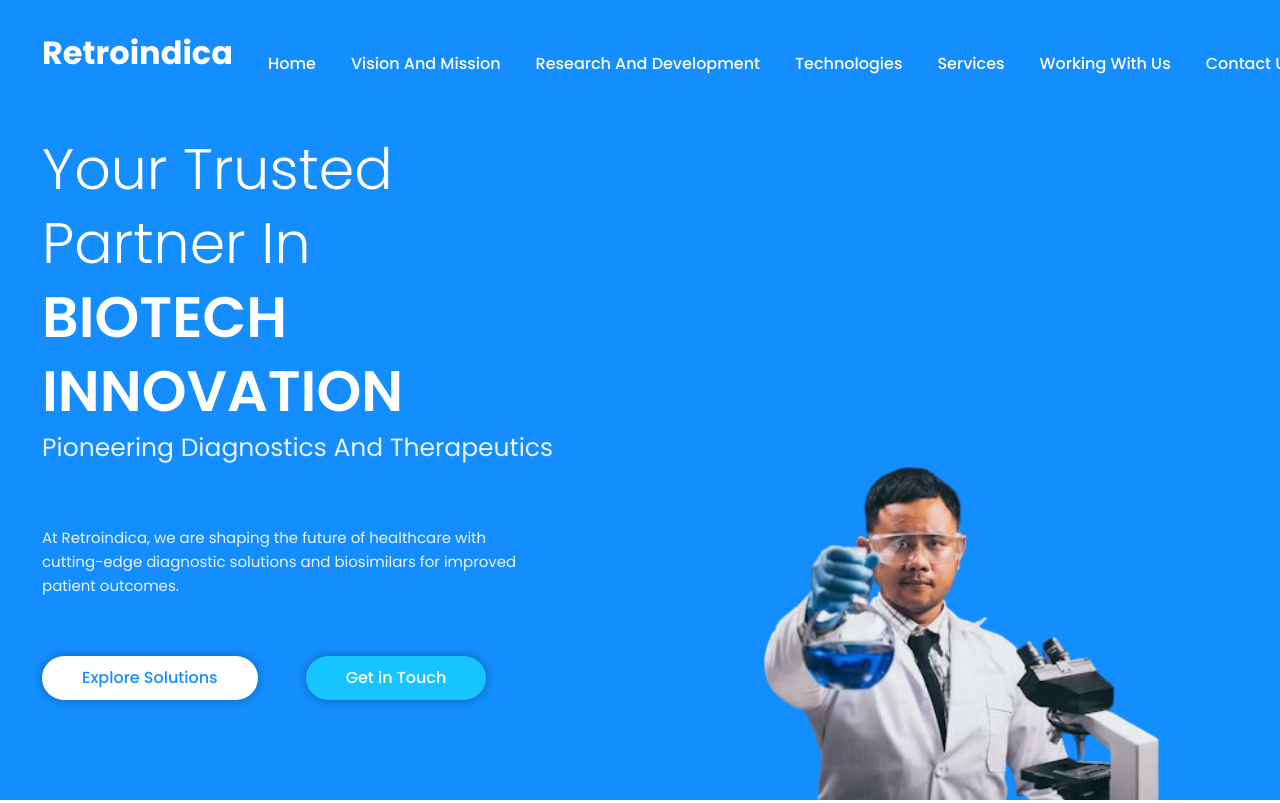
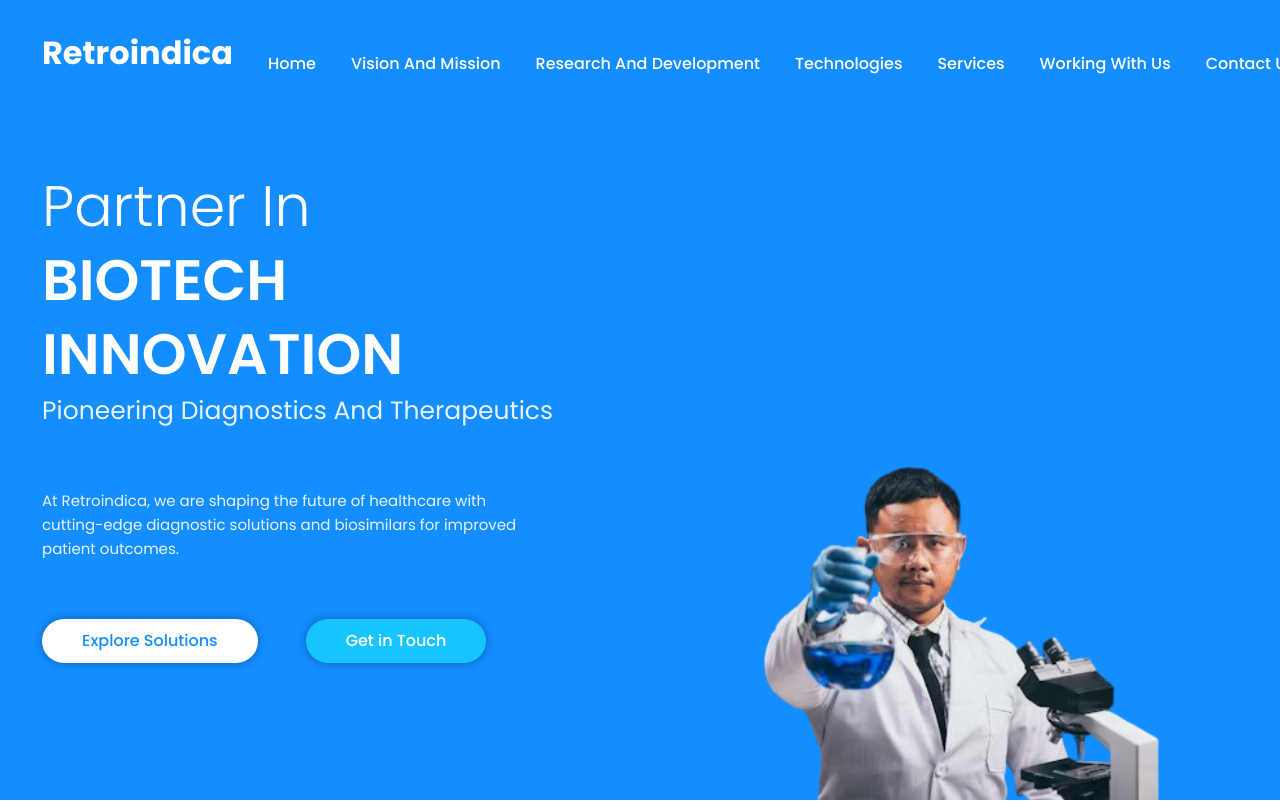
Before and after one commit to akshiakhil/Biotech-Prototype, a plain HTML site: page index.html in a window 1280 px wide. Shown: the top 803 px of the page. Drawn offline with nearby package versions, Linux system fonts and the light colour scheme.

Commit message:
Update index.html

```diff
--- a/index.html
+++ b/index.html
@@ -67,7 +67,7 @@
         <div id="home" class="header-inner text-white text-center">
             <div class="container grid">
                 <div class="header-inner-left">
-                    <h1>Your Trusted Partner in <br> <span>Biotech Innovation</span></h1>
+                    <h1>Partner in <br> <span>Biotech Innovation</span></h1>
                     <p class="lead">Pioneering Diagnostics and Therapeutics</p>
                     <p class="text text-md">
                         At Retroindica, we are shaping the future of healthcare with cutting-edge diagnostic solutions
```
